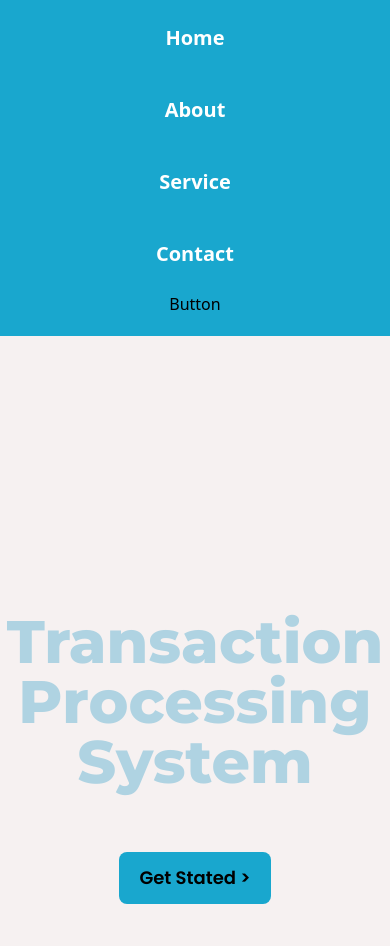
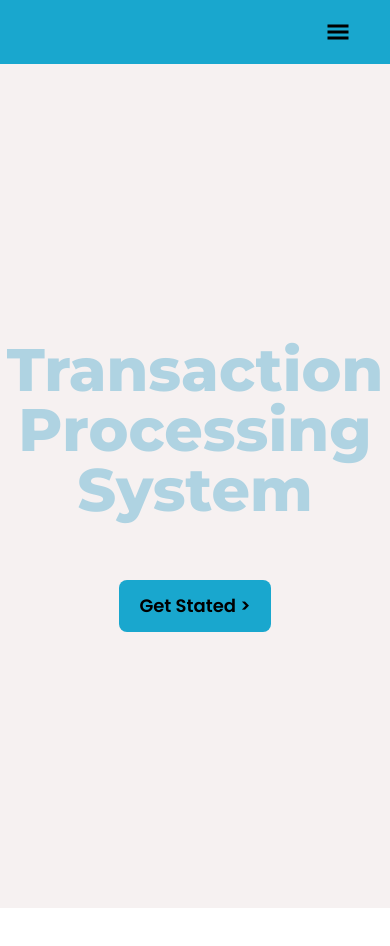
Before and after one commit to Programmer-Kishan/Transaction-Processing-System, a React (Vite) app: page / in a window 390 px wide. Shown: the top 946 px of the page. After the commit the page ends 908 px from the top, so only its background shows below. Built offline with nearby package versions, Linux system fonts and the light colour scheme.

Commit message:
Made navbar responsive

```diff
--- a/package.json
+++ b/package.json
@@ -13,6 +13,7 @@
   "dependencies": {
     "react": "^18.3.1",
     "react-dom": "^18.3.1",
+    "react-icons": "^5.2.1",
     "react-router-dom": "^6.25.1"
   },
   "devDependencies": {
--- a/src/Components/Navbar/Navbar.tsx
+++ b/src/Components/Navbar/Navbar.tsx
@@ -1,6 +1,22 @@
+import { useState } from "react";
+import { GiHamburgerMenu } from "react-icons/gi";
+
 const Navbar = () => {
+
+  const [show, setShow] = useState<string>("hidden");
+
+  function handleNavbarShow() {
+    setShow(show === "hidden" ? "flex" : "hidden");
+  }
+
   return (
     <nav className="sticky top-0 right-0 py-5 px-10 bg-mat-blue flex flex-col tablet:flex-row justify-between text-center gap-5">
+      <button
+        onClick={handleNavbarShow}
+        className="tablet:hidden w-full flex justify-end text-2xl cursor-pointer">
+        <GiHamburgerMenu />
+      </button>
+      <div className={`${show} tablet:flex flex-col tablet:flex-row gap-5 w-full`}>
         <ul className="text-white flex flex-col gap-9 tablet:flex-row w-3/5 justify-around list-none m-auto">
           <li className="nav-text">Home</li>
           <li className="nav-text">About</li>
@@ -10,6 +26,7 @@ const Navbar = () => {
         <div>
           <button>Button</button>
         </div>
+      </div>
     </nav>
   )
 }
```
Also changed, not shown: 1 other file (tests, documents, lock files or other folders). Lines whose indentation alone changed are shown as unchanged.
